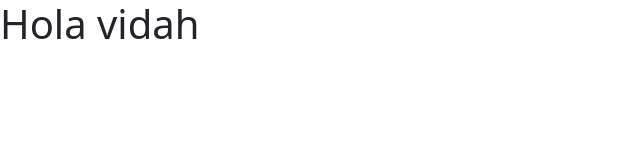
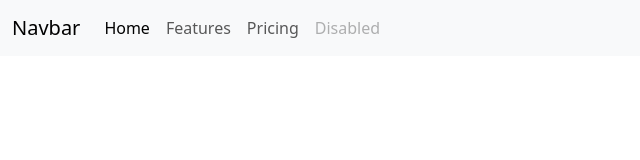
Before and after one commit to neoespartano/proyectoch, a plain HTML site: page index.html in a window 1280 px wide. Shown: the whole page, without its empty margins (0-640 px from the left). Drawn offline with nearby package versions, Linux system fonts and the light colour scheme.

Commit message:
prueba 1

```diff
--- a/index.html
+++ b/index.html
@@ -12,7 +12,33 @@
 </head>
 
 <body>
-    <h1>Hola vidah</h1>
+   <header>
+    <!-- Nav Bar BS-->
+    <nav class="navbar navbar-expand-lg bg-body-tertiary">
+    <div class="container-fluid">
+      <a class="navbar-brand" href="#">Navbar</a>
+      <button class="navbar-toggler" type="button" data-bs-toggle="collapse" data-bs-target="#navbarNav" aria-controls="navbarNav" aria-expanded="false" aria-label="Toggle navigation">
+        <span class="navbar-toggler-icon"></span>
+      </button>
+      <div class="collapse navbar-collapse" id="navbarNav">
+        <ul class="navbar-nav">
+          <li class="nav-item">
+            <a class="nav-link active" aria-current="page" href="#">Home</a>
+          </li>
+          <li class="nav-item">
+            <a class="nav-link" href="#">Features</a>
+          </li>
+          <li class="nav-item">
+            <a class="nav-link" href="#">Pricing</a>
+          </li>
+          <li class="nav-item">
+            <a class="nav-link disabled" aria-disabled="true">Disabled</a>
+          </li>
+        </ul>
+      </div>
+    </div>
+  </nav>
+</header>
 
     <!-- CSS BS-->
     <script src="https://cdn.jsdelivr.net/npm/bootstrap@5.3.2/dist/js/bootstrap.bundle.min.js" integrity="sha384-C6RzsynM9kWDrMNeT87bh95OGNyZPhcTNXj1NW7RuBCsyN/o0jlpcV8Qyq46cDfL" crossorigin="anonymous"></script>
```
